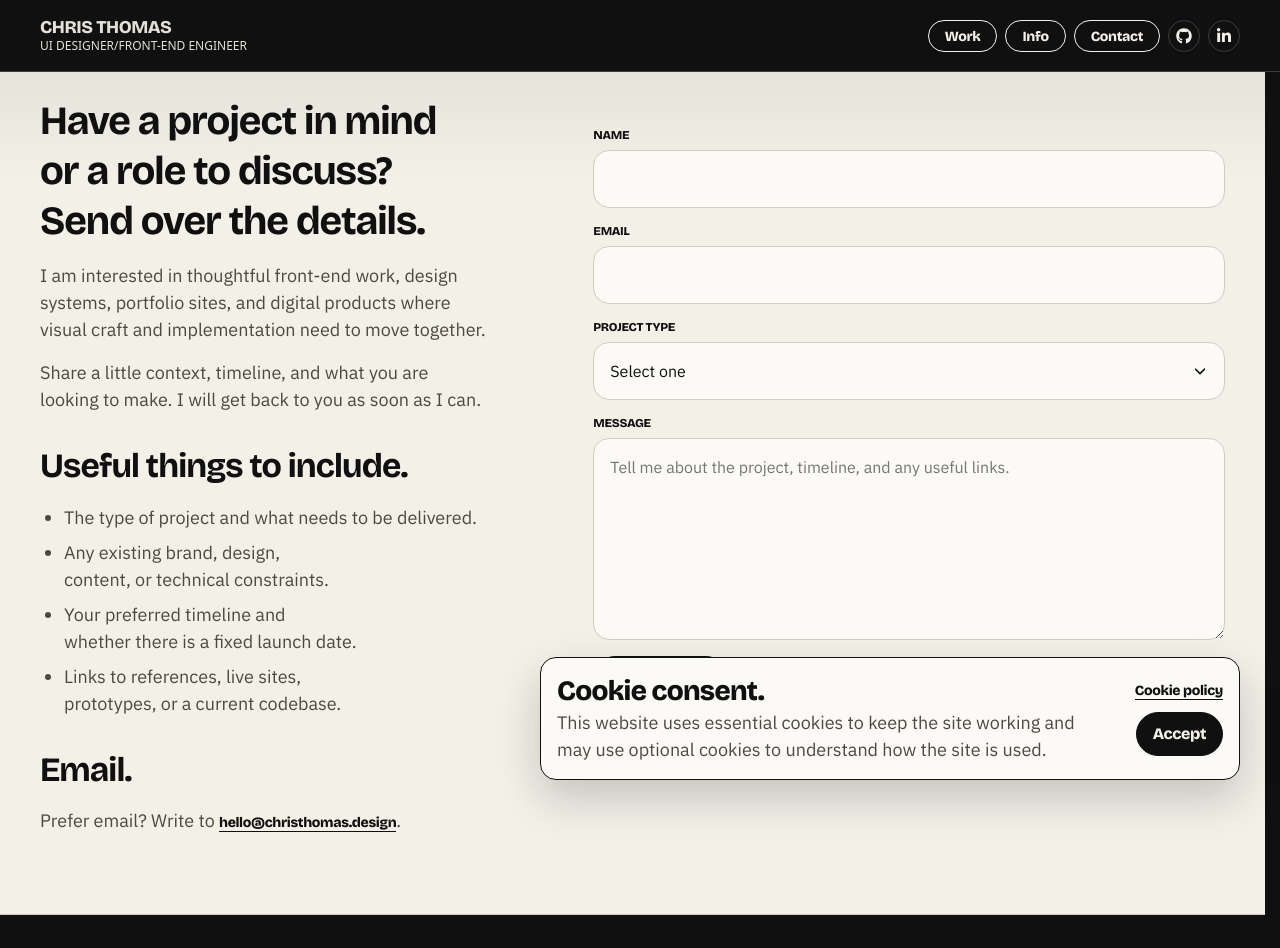
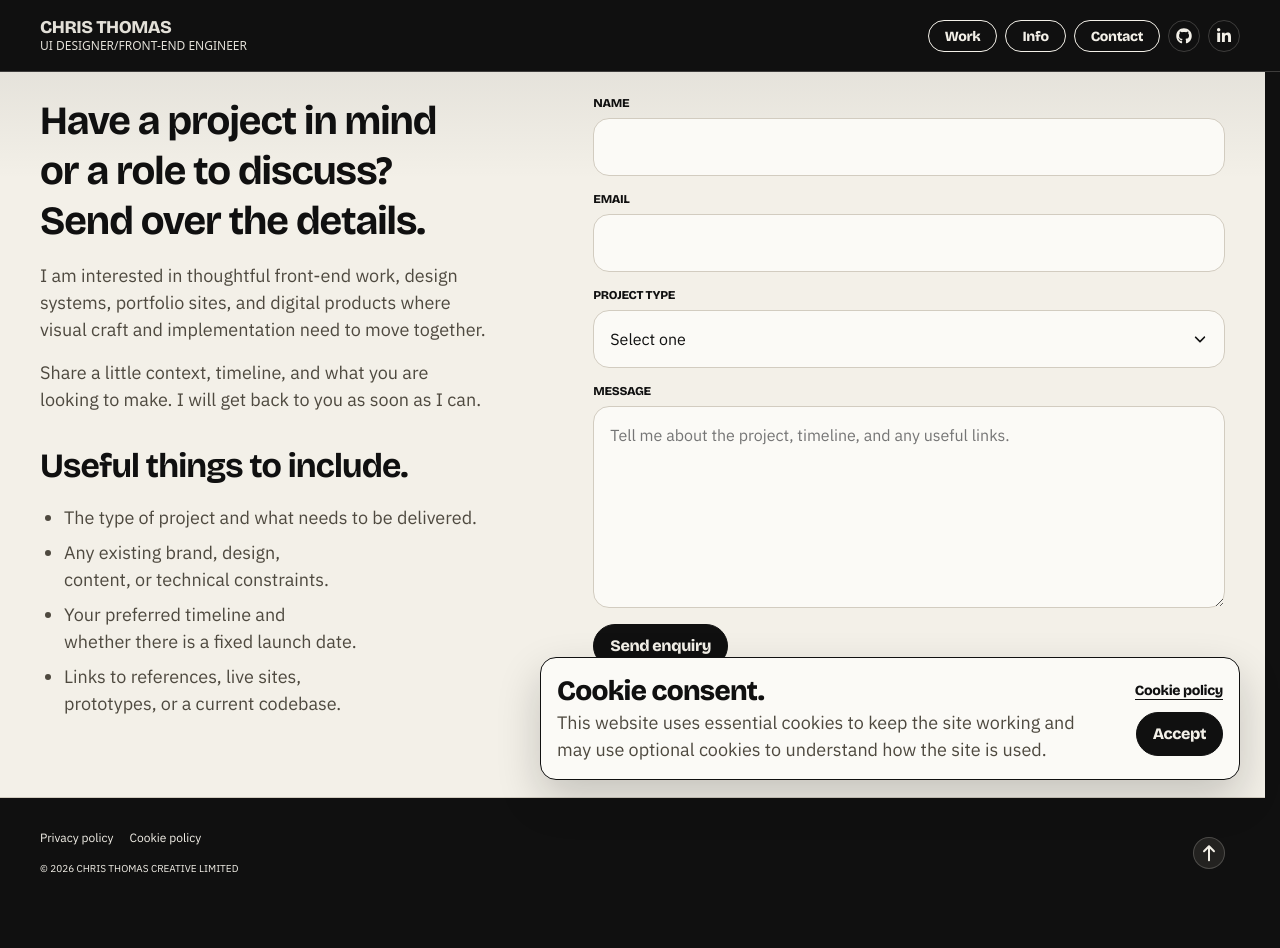
Before and after one commit to chrispthomas1990/chris-thomas-website, a React (Vite) app: page /contact in a window 1280 px wide. Shown: the top 948 px of the page. After the commit the page ends 908 px from the top, so only its background shows below. Built offline with nearby package versions, Linux system fonts and the light colour scheme.

Commit message:
Clean up contact content and CSS

```diff
--- a/src/content/pages.ts
+++ b/src/content/pages.ts
@@ -2,7 +2,6 @@ export type ContentSection = {
   heading?: string;
   paragraphs?: string[];
   list?: string[];
-  emailPrompt?: string;
 };
 
 export const pageContent = {
@@ -67,11 +66,7 @@ export const pageContent = {
           "Links to references, live sites, prototypes, or a current codebase.",
         ],
       },
-      {
-        heading: "Email.",
-        emailPrompt: "Prefer email? Write to",
-      },
-    ],
+    ] satisfies ContentSection[],
     form: {
       labels: {
         name: "Name",
--- a/src/routes/App.tsx
+++ b/src/routes/App.tsx
@@ -15,7 +15,6 @@ import {
 } from "../hooks";
 
 const defaultThemeColor = "#101010";
-const menuThemeColor = "#354018";
 
 export default function App() {
   const { hash, pathname } = useLocation();
@@ -52,7 +51,7 @@ export default function App() {
   useEffect(() => {
     document
       .querySelector('meta[name="theme-color"]')
-      ?.setAttribute("content", isMenuOpen ? menuThemeColor : defaultThemeColor);
+      ?.setAttribute("content", defaultThemeColor);
   }, [isMenuOpen]);
 
   return (
--- a/src/routes/Contact.css
+++ b/src/routes/Contact.css
@@ -92,8 +92,4 @@
     align-items: start;
     gap: 48px;
   }
-
-  .contact-form {
-    margin-top: 32px;
-  }
 }
--- a/src/routes/Contact.tsx
+++ b/src/routes/Contact.tsx
@@ -137,26 +137,15 @@ export default function Contact() {
                   <h2>{section.heading}</h2>
                 )
               ) : null}
-              {"paragraphs" in section
-                ? section.paragraphs.map((paragraph) => (
-                    <p key={paragraph}>{paragraph}</p>
-                  ))
-                : null}
-              {"list" in section ? (
+              {section.paragraphs?.map((paragraph) => (
+                <p key={paragraph}>{paragraph}</p>
+              ))}
+              {section.list ? (
                 <ul className="content-list">
                   {section.list.map((item) => (
                     <li key={item}>{item}</li>
                   ))}
                 </ul>
-              ) : null}
-              {"emailPrompt" in section ? (
-                <p>
-                  {section.emailPrompt}{" "}
-                  <a className="text-link" href={`mailto:${contactEmail}`}>
-                    {contactEmail}
-                  </a>
-                  .
-                </p>
               ) : null}
             </div>
           ))}
--- a/src/styles.css
+++ b/src/styles.css
@@ -41,6 +41,8 @@
 html {
   scrollbar-gutter: stable;
   overflow-y: scroll;
+  /* stylelint-disable-next-line property-no-vendor-prefix */
+  -webkit-text-size-adjust: 100%;
   text-size-adjust: 100%;
 }
 
```
